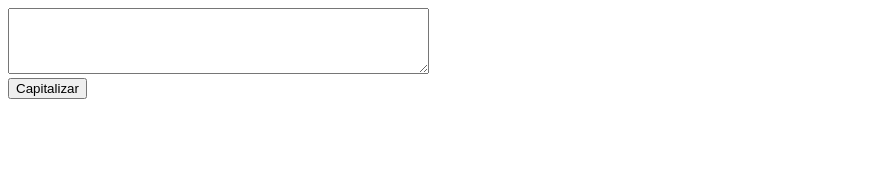
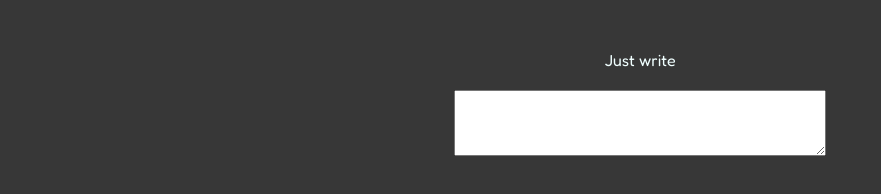
Before and after one commit to omaradriano/Temas_Selectos_Ej_9, a plain HTML site: page Ejercicio_4/Practica4.html in a window 1280 px wide. Shown: the whole page, without its empty margins (0-881 px from the left). Drawn offline with Linux system fonts and the light colour scheme.

Commit message:
add styles for ejercicio 4

```diff
--- a/Ejercicio_4/Practica4.html
+++ b/Ejercicio_4/Practica4.html
@@ -5,12 +5,17 @@
   <meta charset="UTF-8">
   <meta name="viewport" content="width=device-width, initial-scale=1.0">
   <title>Practica 4(Palabra Mayuscula)</title>
+  <!-- Custom css -->
+  <link rel="stylesheet" href="custom.css">
+  <!-- Google fonts -->
+  <link rel="preconnect" href="https://fonts.googleapis.com">
+  <link rel="preconnect" href="https://fonts.gstatic.com" crossorigin>
+  <link href="https://fonts.googleapis.com/css2?family=Fredoka:wght@300..700&display=swap" rel="stylesheet">
 </head>
 
 <body>
-
-  <textarea id="inputText" rows="4" cols="50"></textarea><br>
-  <button onclick="capitalizarPrimeraLetra()">Capitalizar</button>
+  <p>Just write</p>
+  <textarea onkeyup="capitalizarPrimeraLetra()"  id="inputText" rows="4" cols="50"></textarea><br>
 
   <div id="output"></div>
 
--- /dev/null
+++ b/Ejercicio_4/custom.css
@@ -0,0 +1,25 @@
+*{
+    margin: 0;
+    padding: 0;
+    box-sizing: border-box;
+    font-family: "Fredoka", sans-serif;
+}
+
+body {
+    width: 100%;
+    min-width: 100%;
+    background-color: rgb(55, 55, 55);
+    display: flex;
+    flex-direction: column;
+    align-items: center;
+    padding-top: 50px;
+}
+
+p {
+    margin-bottom: 20px;
+    color: azure;
+}
+
+li {
+    color: azure;
+}
--- a/Ejercicio_4/main.js
+++ b/Ejercicio_4/main.js
@@ -3,7 +3,7 @@ function capitalizarPrimeraLetra() {
     var texto = document.getElementById("inputText").value;
 
     // Divide el texto en una lista de palabras separadas por comas
-    var palabras = texto.split(",");
+    var palabras = texto.split(" ");
 
     // Poner en mayuscula la primera letra de cada palabra
     var resultado = palabras.map(function (palabra) {
```
